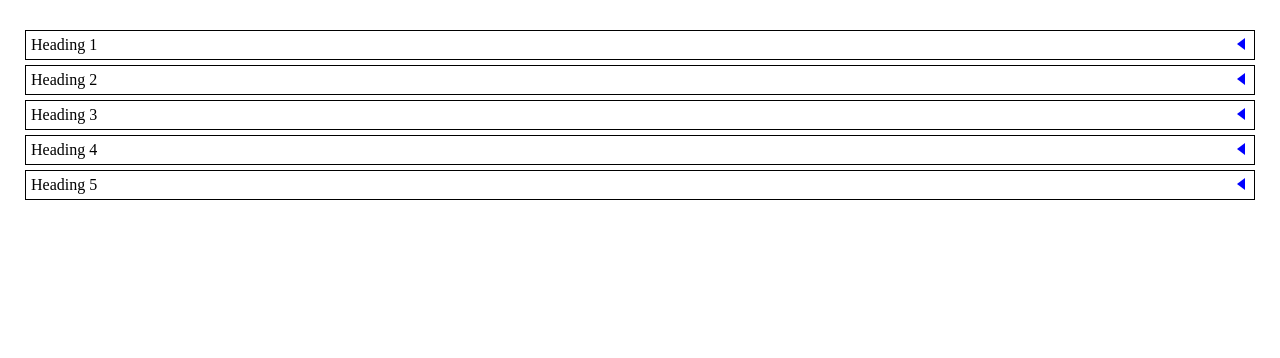
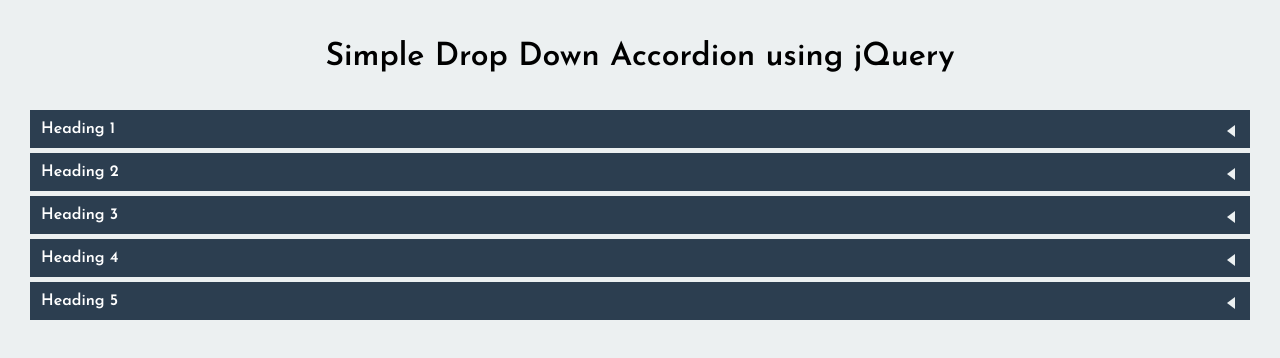
Before and after one commit to aijazkhan81/simpleaccordion, a plain HTML site: page index.html in a window 1280 px wide. Drawn offline with Linux system fonts and the light colour scheme.

Commit message:
final version

```diff
--- a/index.html
+++ b/index.html
@@ -4,9 +4,11 @@
 	<meta name="viewport" content="width=device-width, initial-scale=1.0">
 	<meta http-equiv="content-type" content="text/html; charset=utf-8" />
 	<title>Simple Accordion</title>
+    <link href="https://fonts.googleapis.com/css?family=Josefin+Sans:400,600" rel="stylesheet">
 	<link rel="stylesheet" href="style.css">
 </head>
 <body>
+    <h1>Simple Drop Down Accordion using <span>jQuery</span></h1>
     <div class="main">
         <div class="heading" data-heading="1">Heading 1</div>
         <div class="content" data-content="1">Lorem Ipsum is simply dummy text of the printing and typesetting industry. Lorem Ipsum has been the industry's standard dummy text ever since the 1500s, when an unknown printer took a galley of type and scrambled it to make a type specimen book. It has survived not only five centuries, but also the leap into electronic typesetting, remaining essentially unchanged. It was popularised in the 1960s with the release of Letraset sheets containing Lorem Ipsum passages, and more recently with desktop publishing software like Aldus PageMaker including versions of Lorem Ipsum</div>
--- a/js/app.js
+++ b/js/app.js
@@ -1,25 +1,24 @@
-$('.content').hide();
-$( ".heading" ).append( '<span class="arrow"></span>' );
+$(".content").hide();
+$(".heading").append('<span class="arrow"></span>');
 
 
 $('.heading').click(function(){
-	var at = $(this).attr('data-heading');
-	var con = $("[data-content='" + at + "']");
+	var heading = $(this).attr('data-heading');
+	var con = $("[data-content='" + heading + "']");
 	con.slideToggle(200);
 	if(con.attr('newTile')){
 		con.removeAttr('newTile');
-		var degree = 0;
 		$(this).find( ".arrow" ).css({
-			'-webkit-transform': 'rotate(' + degree + 'deg)',
-			'-moz-transform': 'rotate(' + degree + 'deg)',
-			'-ms-transform': 'rotate(' + degree + 'deg)',
-			'-o-transform': 'rotate(' + degree + 'deg)',
-			'transform': 'rotate(' + degree + 'deg)',
+			'-webkit-transform': '',
+			'-moz-transform': '',
+			'-ms-transform': '',
+			'-o-transform': '',
+			'transform': '',
 			'zoom': 1
 		});
 	}
 	else{
-		con.attr('newTile', at);
+		con.attr('newTile', heading);
 		var degree = -90;
 		$(this).find( ".arrow" ).css({
 			'-webkit-transform': 'rotate(' + degree + 'deg)',
--- a/style.scss
+++ b/style.scss
@@ -4,34 +4,47 @@
 body{
 	margin: 0;
 	padding: 20px;
+	background: #ecf0f1;
+	color: white;
+	font-family: 'Josefin Sans', sans-serif;
 
 	div{
-		padding: 5px
+		padding: 10px;
+	}
+
+	h1{
+		text-align: center;
+		color: black;
 	}
 
 	.heading{
 		border: $border;
 		margin-top: 5px;
 		cursor: pointer;
+		background: #2c3e50;
+		border-color: #2c3e50 !important;
+		font-weight: 600;
+
+		.arrow{
+			width: 0;
+			height: 0;
+			padding: 0;
+			border-top: 6px solid transparent;
+			border-bottom: 6px solid transparent;
+			border-right: 8px solid #ecf0f1;
+			margin-top: 4px;
+			margin-right: 4px;
+			float: right;
+			transition: .2s linear;
+		}
 	}
 
 	.content{
 		border: $border;
 		border-top: 0;
 		cursor: default;
+		font-weight: 400;
+		background: lighten(#34495e, 8%);
+		letter-spacing: 1px;
 	}
 }
-
-.arrow{
-	    width: 0;
-    height: 0;
-    padding: 0;
-    border-top: 6px solid transparent;
-    border-bottom: 6px solid transparent;
-    border-right: 8px solid blue;
-    margin-top: 2px;
-    margin-right: 4px;
-    float: right;
-    // transform: rotate(0deg);
-	 transition : .2s linear;
-}
```
Also changed, not shown: style.css, 1 other file.
